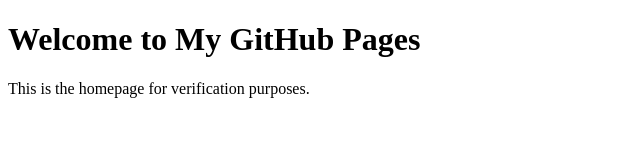
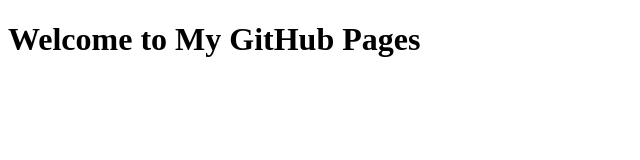
Before and after one commit to Dragoncitymodapk20251/.github, a plain HTML site: page index.html in a window 1280 px wide. Shown: the whole page, without its empty margins (0-640 px from the left). Drawn offline with Linux system fonts and the light colour scheme.

Commit message:
Update index.html

```diff
--- a/index.html
+++ b/index.html
@@ -4,10 +4,9 @@
     <meta charset="UTF-8">
     <meta name="viewport" content="width=device-width, initial-scale=1.0">
     <meta name="google-site-verification" content="LWVskeLo75ZgXh_dXOi_lxI0S1rRjxFVwsqeWpDkWIQ">
-    <title>Google Verification</title>
+    <title>Verification</title>
 </head>
 <body>
     <h1>Welcome to My GitHub Pages</h1>
-    <p>This is the homepage for verification purposes.</p>
 </body>
 </html>
```
